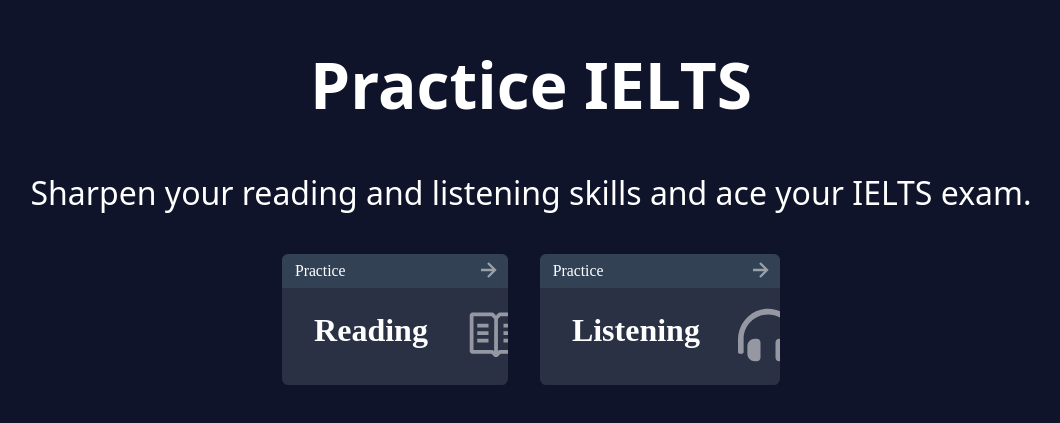
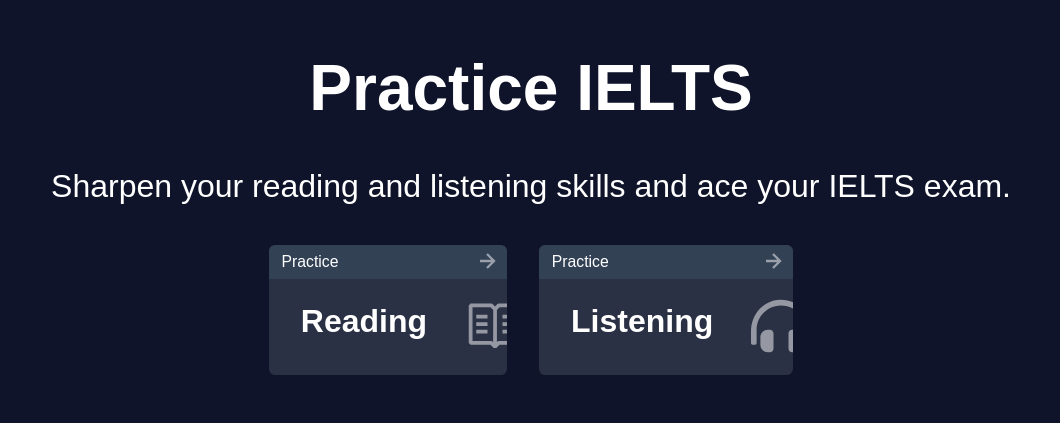
Before and after one commit to divinsmathew/practice-ielts, a Next.js app: page / in a window 1280 px wide. Shown: the part 195-618 px from the top of the page, without its empty margins (109-1169 px from the left). Built offline with nearby package versions, Linux system fonts and the light colour scheme.

Commit message:
Changed globas styles

```diff
--- a/styles/globals.scss
+++ b/styles/globals.scss
@@ -3,13 +3,20 @@
 @use "Utils";
 
 :root {
-    --font-heading: Inter var, ui-sans-serif, system-ui, -apple-system,
-        BlinkMacSystemFont, Segoe UI, Roboto, Helvetica Neue, Arial, Noto Sans,
-        sans-serif, Apple Color Emoji, Segoe UI Emoji, Segoe UI Symbol,
-        Noto Color Emoji;
-
     --color-background: #0f142a;
     --color-text: #fff;
     --color-accent: #818cf8;
     --color-accent-light: hsl(234, 89%, 90%);
 }
+
+body {
+    font-family: "Nunito", sans-serif, AllianceNo1 Web, system-ui, -apple-system,
+        Segoe UI, Roboto, Ubuntu, Cantarell, Noto Sans, sans-serif,
+        BlinkMacSystemFont, Helvetica Neue, Arial, Apple Color Emoji,
+        Segoe UI Emoji, Segoe UI Symbol, Noto Color Emoji;
+}
+.container {
+    display: flex;
+    flex-direction: column;
+    height: 100vh;
+}
```
